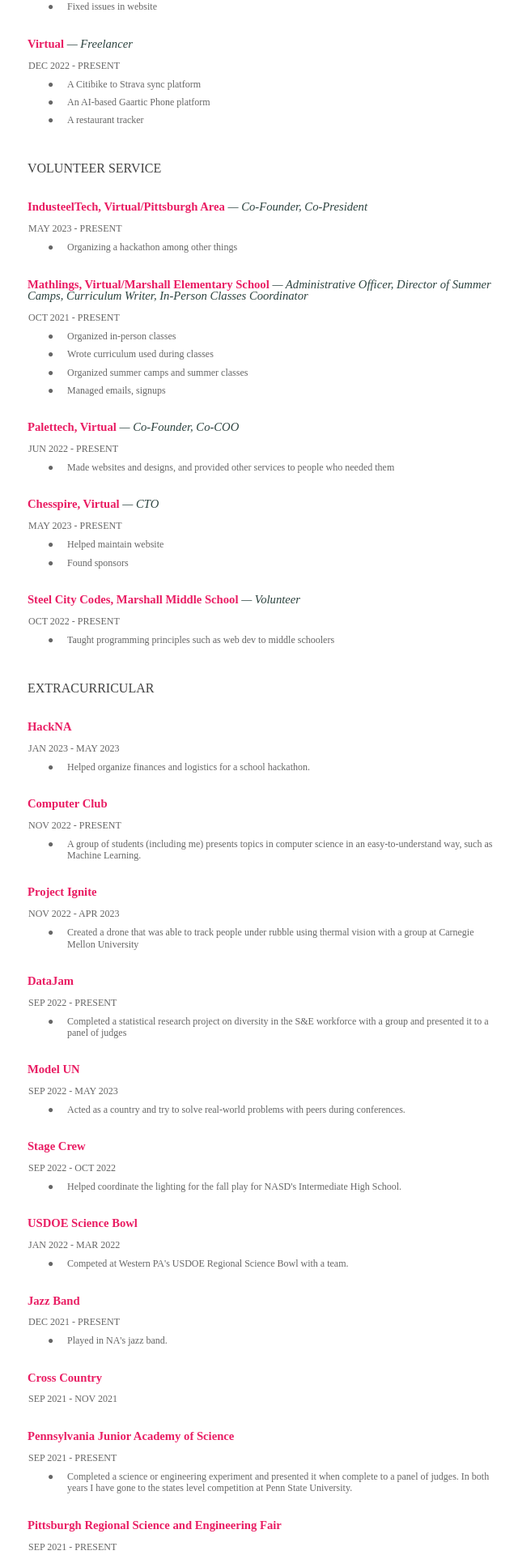
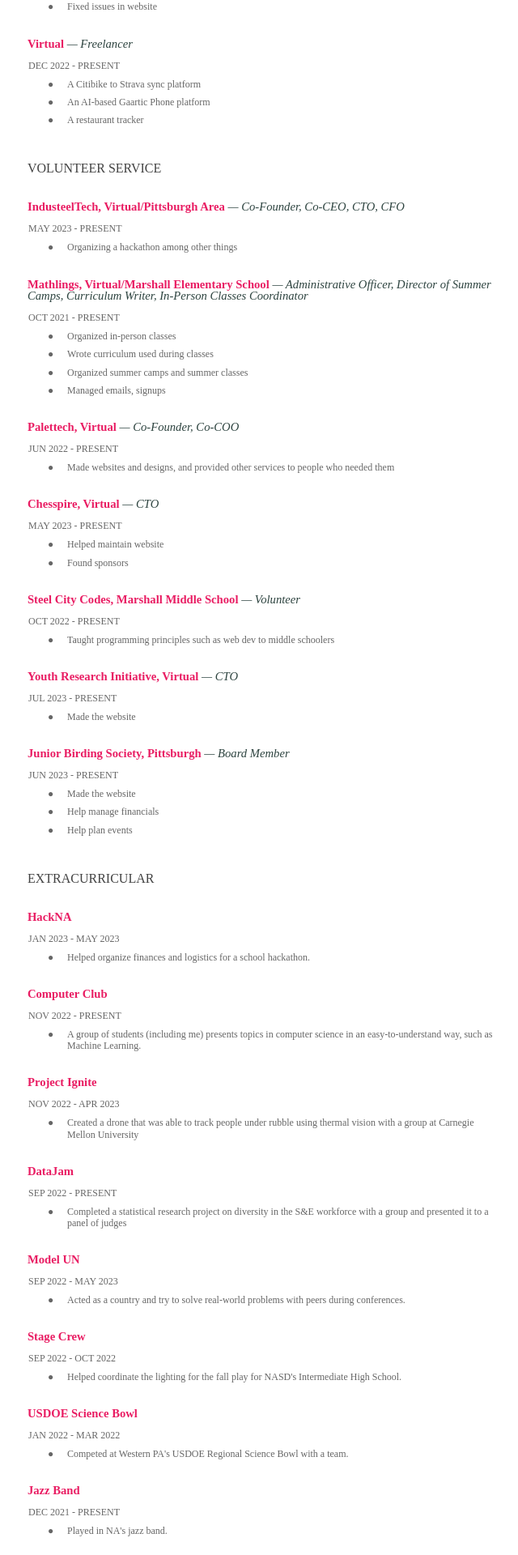
Before and after one commit to shuchirj/Transparency, a Flask app: page /resume in a window 1280 px wide. Shown: the part 350-2270 px from the top of the page at 81% size, without its empty margins (93-733 px from the left). Run offline with Flask 3, Linux system fonts and the light colour scheme; some web fonts are replaced.

Commit message:
new orgs

```diff
--- a/templates/resume.html
+++ b/templates/resume.html
@@ -32,7 +32,7 @@
 
 
     <h1 class="subheading">VOLUNTEER SERVICE</h1>
-    <h2>IndusteelTech, Virtual/Pittsburgh Area <span class="label">&mdash; Co-Founder, Co-President</span></h2>
+    <h2>IndusteelTech, Virtual/Pittsburgh Area <span class="label">&mdash; Co-Founder, Co-CEO, CTO, CFO</span></h2>
     <p>MAY 2023 - PRESENT</p>
     <ul>
         <li>Organizing a hackathon among other things</li>
@@ -64,6 +64,20 @@
     <p>OCT 2022 - PRESENT</p>
     <ul>
         <li>Taught programming principles such as web dev to middle schoolers</li>
+    </ul>
+
+    <h2>Youth Research Initiative, Virtual <span class="label">&mdash; CTO</span></h2>
+    <p>JUL 2023 - PRESENT</p>
+    <ul>
+        <li>Made the website</li>
+    </ul>
+
+    <h2>Junior Birding Society, Pittsburgh <span class="label">&mdash; Board Member</span></h2>
+    <p>JUN 2023 - PRESENT</p>
+    <ul>
+        <li>Made the website</li>
+        <li>Help manage financials</li>
+        <li>Help plan events</li>
     </ul>
 
 
```
